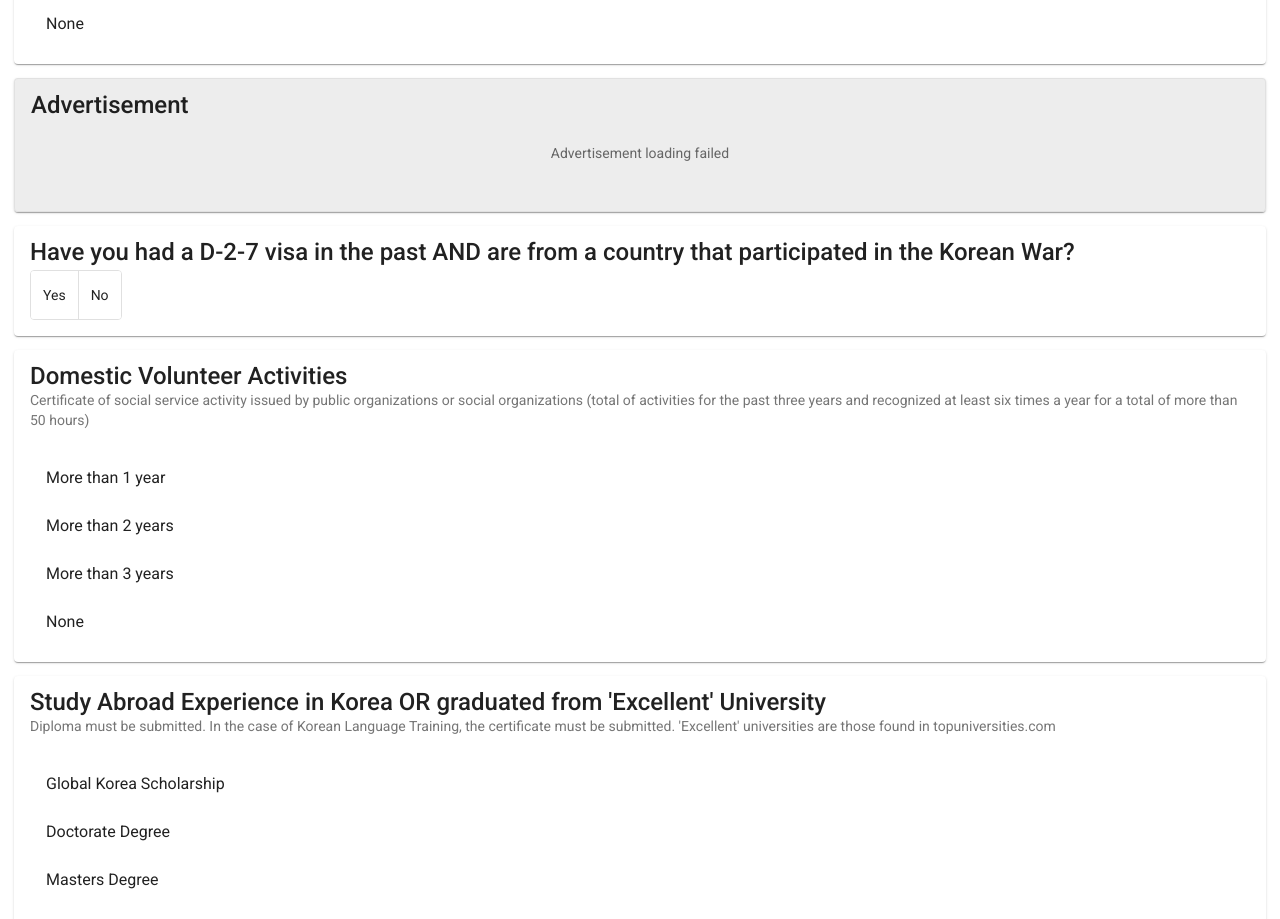
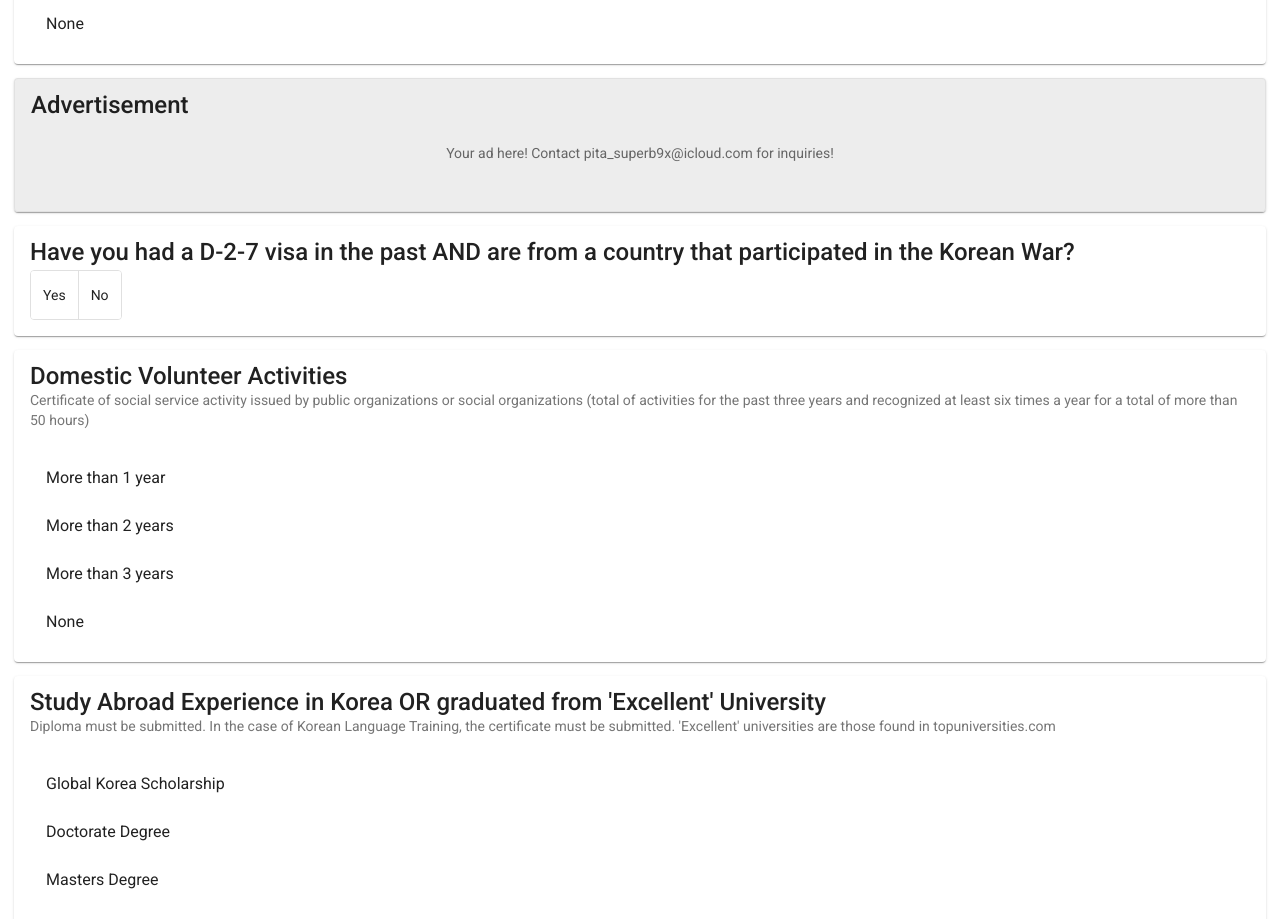
Before and after one commit to nbon12/visa-calculator, an Angular app in the folder visa-calculator/: page / in a window 1280 px wide. Shown: the part 2060-2979 px from the top of the page. Built offline with nearby package versions, Linux system fonts and the light colour scheme.

Commit message:
add: fallback message

```diff
--- a/visa-calculator/src/app/app.component.ts
+++ b/visa-calculator/src/app/app.component.ts
@@ -175,7 +175,7 @@ export class AppComponent implements AfterViewInit {
     // Add error handling
     script.onerror = () => {
       console.error('Ad script failed to load');
-      container.innerHTML = '<p style="color: #666; text-align: center; padding: 20px;">Advertisement loading failed</p>';
+      container.innerHTML = '<p style="color: #666; text-align: center; padding: 20px;">Your ad here! Contact pita_superb9x@icloud.com for inquiries!</p>';
     };
 
     script.onload = () => {
```
